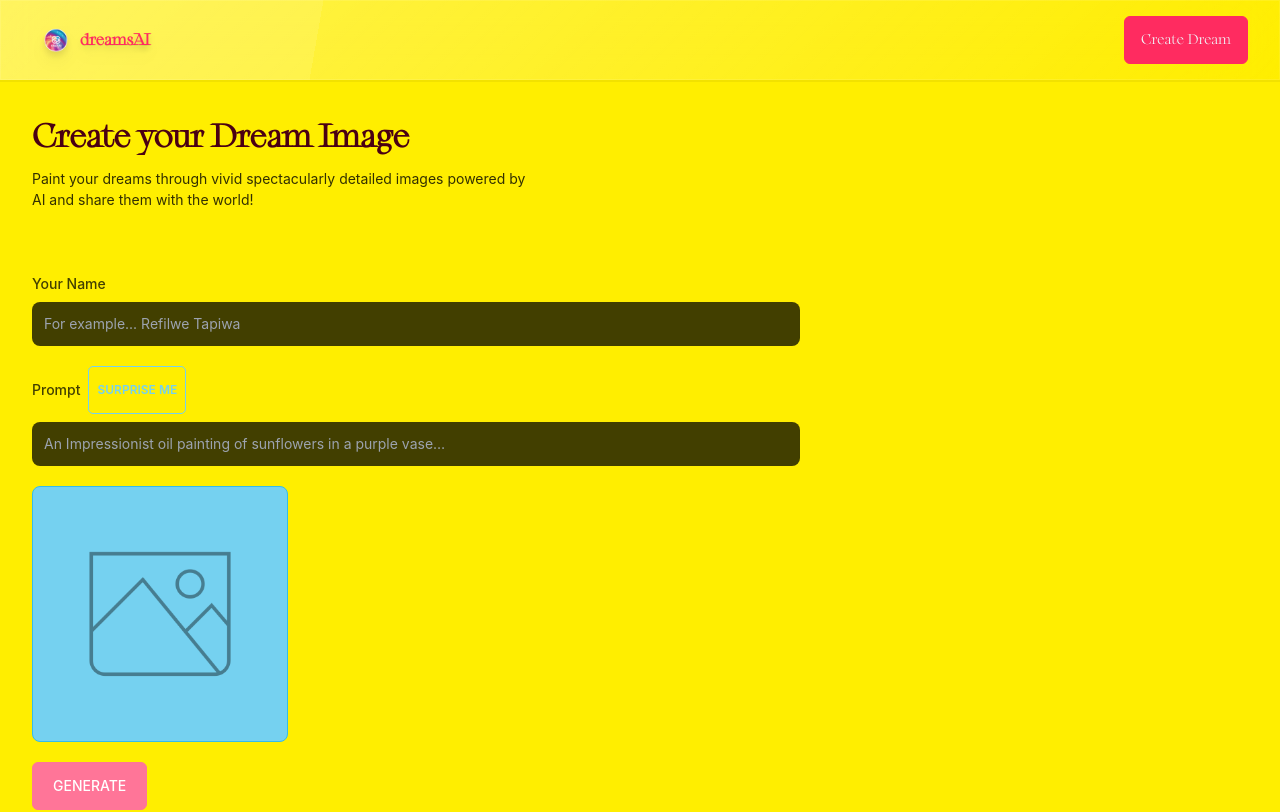
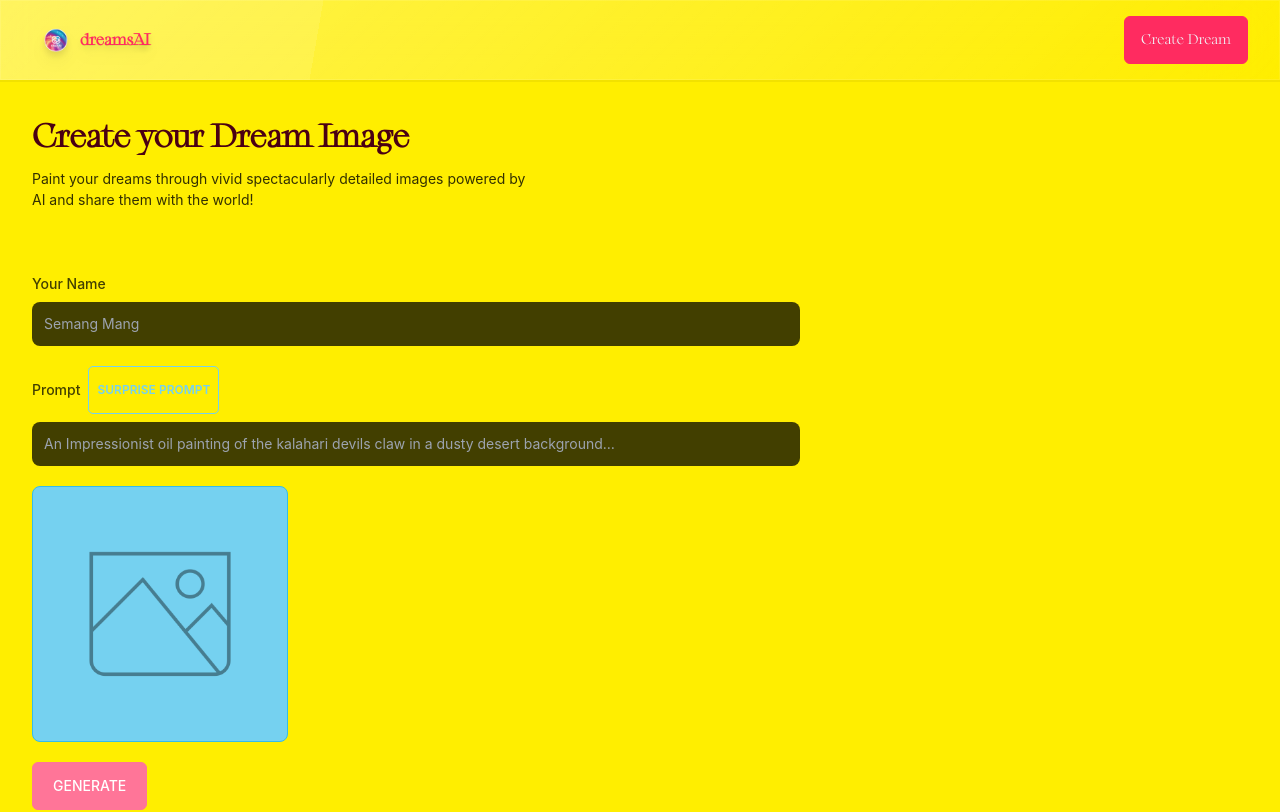
Before and after one commit to mbakoG90210/botsAI, a React (Vite) app in the folder client/: page /create-post in a window 1280 px wide. Shown: the top 812 px of the page. Built offline with nearby package versions, Linux system fonts and the light colour scheme; a web font is replaced by a local one.

Commit message:
Frontend design and development complete

```diff
--- a/client/src/components/FormField.jsx
+++ b/client/src/components/FormField.jsx
@@ -24,7 +24,7 @@ const FormField = ({
           onClick={handleSurpriseMe}
           className="font-semibold text-xs btn btn-outline btn-secondary py-1 px-2 rounded-[5px]"
         >
-          Surprise me
+          Surprise Prompt
         </button>
       )}
     </div>
--- a/client/src/pages/CreatePost.jsx
+++ b/client/src/pages/CreatePost.jsx
@@ -90,7 +90,7 @@ const CreatePost = () => {
             labelName="Your Name"
             type="text"
             name="name"
-            placeholder="For example... Refilwe Tapiwa"
+            placeholder="Semang Mang"
             value={form.name}
             handleChange={handleChange}
           />
@@ -99,7 +99,7 @@ const CreatePost = () => {
             labelName="Prompt"
             type="text"
             name="prompt"
-            placeholder="An Impressionist oil painting of sunflowers in a purple vase…"
+            placeholder="An Impressionist oil painting of the kalahari devils claw in a dusty desert background…"
             value={form.prompt}
             handleChange={handleChange}
             isSurpriseMe
```
